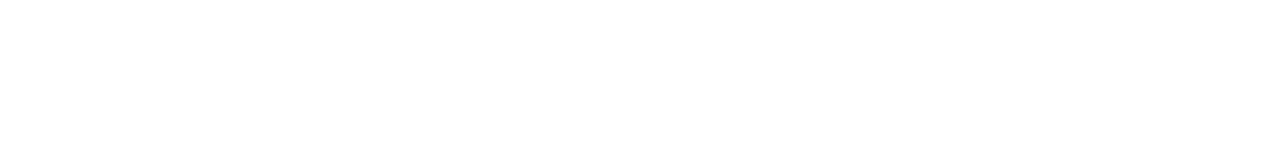
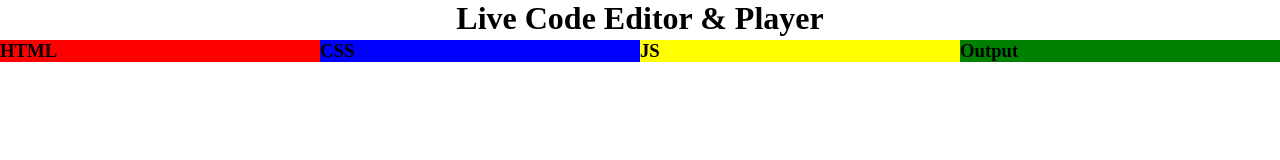
Before and after one commit to asbhogal/jQuery-Code-Player-Project, a plain HTML site: page index.html in a window 1280 px wide. Drawn offline with nearby package versions, Linux system fonts and the light colour scheme; files that its build step writes are made by us from their sources.

Commit message:
amendments

```diff
--- a/index.html
+++ b/index.html
@@ -11,6 +11,33 @@
     <script src="script.js" defer></script>
 </head>
 <body>
+    <div id="wrapper">
+        <div id="top-bars">
+            <div id="title-bar">
+                <h1>Live Code Editor & Player</h1>
+                <div id="nav-bar">
+                    <span id="html">HTML</span>
+                    <span id="CSS">CSS</span>
+                    <span id="JS">JS</span>
+                    <span id="output">OUTPUT</span>
+                </div>
+            </div>
+        </div>
+        <div id="coding-sections">
+            <section id="HTML-input" class="code-section">
+                <h3>HTML</h3>
+            </section>
+            <section id="CSS-input" class="code-section">
+                <h3>CSS</h3>
+            </section>
+            <section id="JS-input" class="code-section">
+                <h3>JS</h3>
+            </section>
+            <section id="output" class="code-section">
+                <h3>Output</h3>
+            </section>
+        </div>
+    </div>
 
 </body>
 </html>
--- a/partials/_globals.scss
+++ b/partials/_globals.scss
@@ -0,0 +1,5 @@
+* {
+    margin: 0;
+    padding: 0;
+    box-sizing: border-box;
+}
--- a/partials/_variables.scss
+++ b/partials/_variables.scss
@@ -0,0 +1,2 @@
+$flex-display: flex;
+$section-widths: calc(100% / 4);
--- a/style.scss
+++ b/style.scss
@@ -1 +1,34 @@
 @import 'partials/globals', 'partials/mixins', 'partials/typography', 'partials/variables';
+
+#wrapper {
+    display: $flex-display;
+    justify-content: center;
+    flex-direction: column;
+    width: 100vw;
+    #top-bars {
+        display: $flex-display;
+        justify-content: center;
+        text-align: center;
+        height: 40px;
+    }
+    #coding-sections {
+        display: $flex-display;
+        flex-direction: row;
+        section[class*="code-section"] {
+            width: $section-widths;
+            height: calc(100% - 40px);
+        }
+        #HTML-input {
+            background-color: red;
+        }
+        #CSS-input {
+            background-color: blue;
+        }
+        #JS-input {
+            background-color: yellow;
+        }
+        #output {
+            background-color: green;
+        }
+    }
+}
```
Also changed, not shown: dist/style.css (added), 1 other file.
